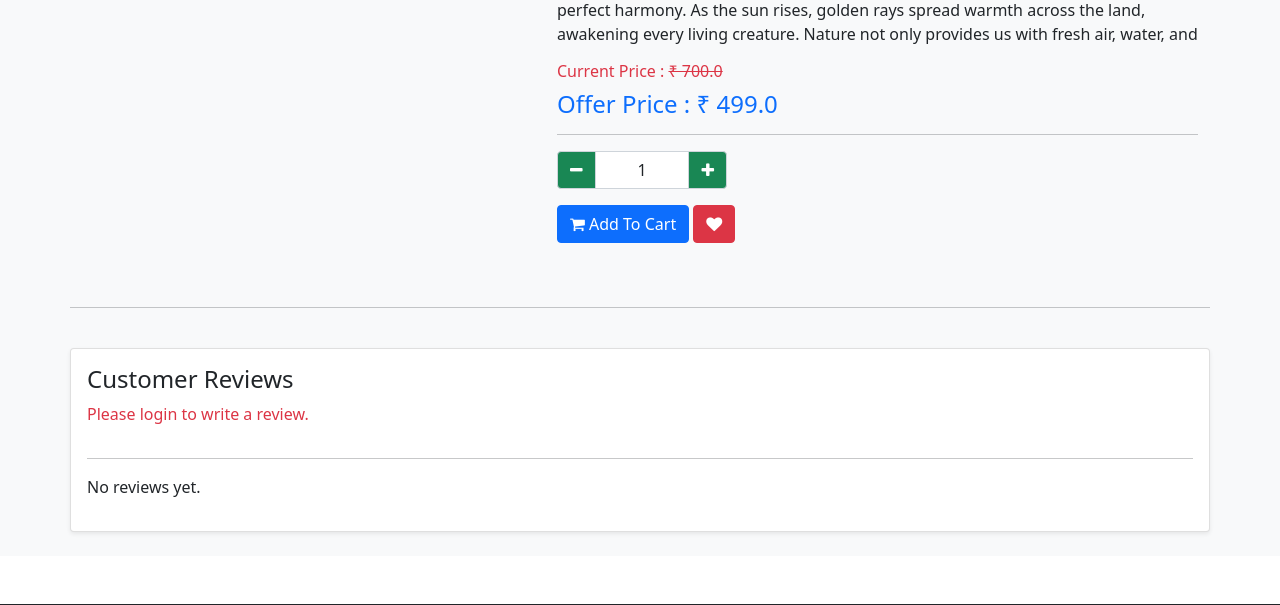
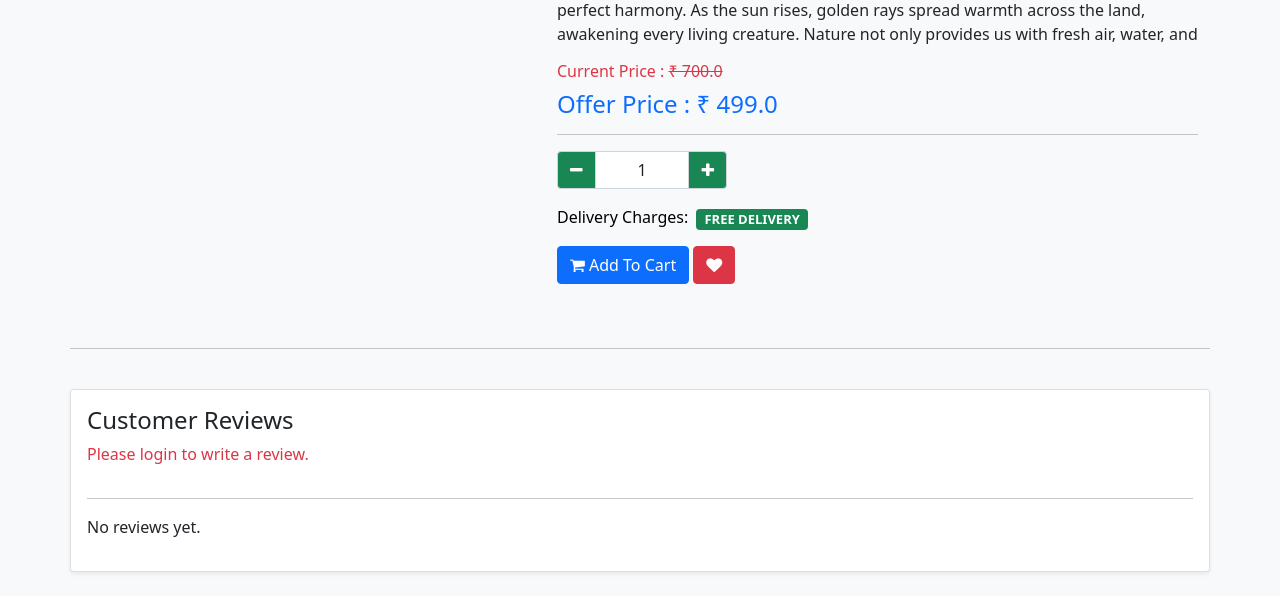
Before and after one commit to kgokul123/BUY-TO-GET, a Django app: page /product-detail/1/ in a window 1280 px wide. Shown: the part 369-974 px from the top of the page. Run offline with Django 5.2, Linux system fonts and the light colour scheme; data comes from the database, SQL or seed files in the repository; data that the repository does not hold is empty; some libraries are stand-ins or nearby versions.

Commit message:
style: remove delivery box border and background for clean look

```diff
--- a/shop/templates/shop/products/product_details.html
+++ b/shop/templates/shop/products/product_details.html
@@ -130,6 +130,23 @@
                     </button>
 
                 </div>
+
+
+            <div class="mt-3 mb-3 p-0" style="border: none !important; background: none !important;">
+
+                     <!-- 💡 அட்மின் 0 என்று கொடுத்தால் FREE DELIVERY பேட்ஜ் காட்டும் -->
+                          {% if products.delivery_charge == 0 or not products.delivery_charge %}
+             <p class="mb-0" style="font-size: 16px; color: #000000; font-weight: 500;">
+                  Delivery Charges: <span class="badge bg-success text-white ms-1 px-2 py-1" style="font-size: 13px; font-weight: 600; vertical-align: middle;">FREE DELIVERY</span>
+             </p>
+                   {% else %}
+                   <!-- 💡 அட்மின் என்டர் பண்ண அமௌன்ட் (Rs. XX) மஞ்சள்/பச்சை பேட்ஜில் காட்டும் பாஸ் -->
+             p class="mb-0" style="font-size: 16px; color: #ffffff; font-weight: 500;">
+                   Delivery Charges: <span class="badge bg-warning text-dark ms-1 px-2 py-1" style="font-size: 13px; font-weight: 600; vertical-align: middle;">Rs. {{ products.delivery_charge }}</span>
+             </p>
+                  {% endif %}
+
+        </div>
 
                 <button class="btn btn-primary"
                         id="btncart">
```
